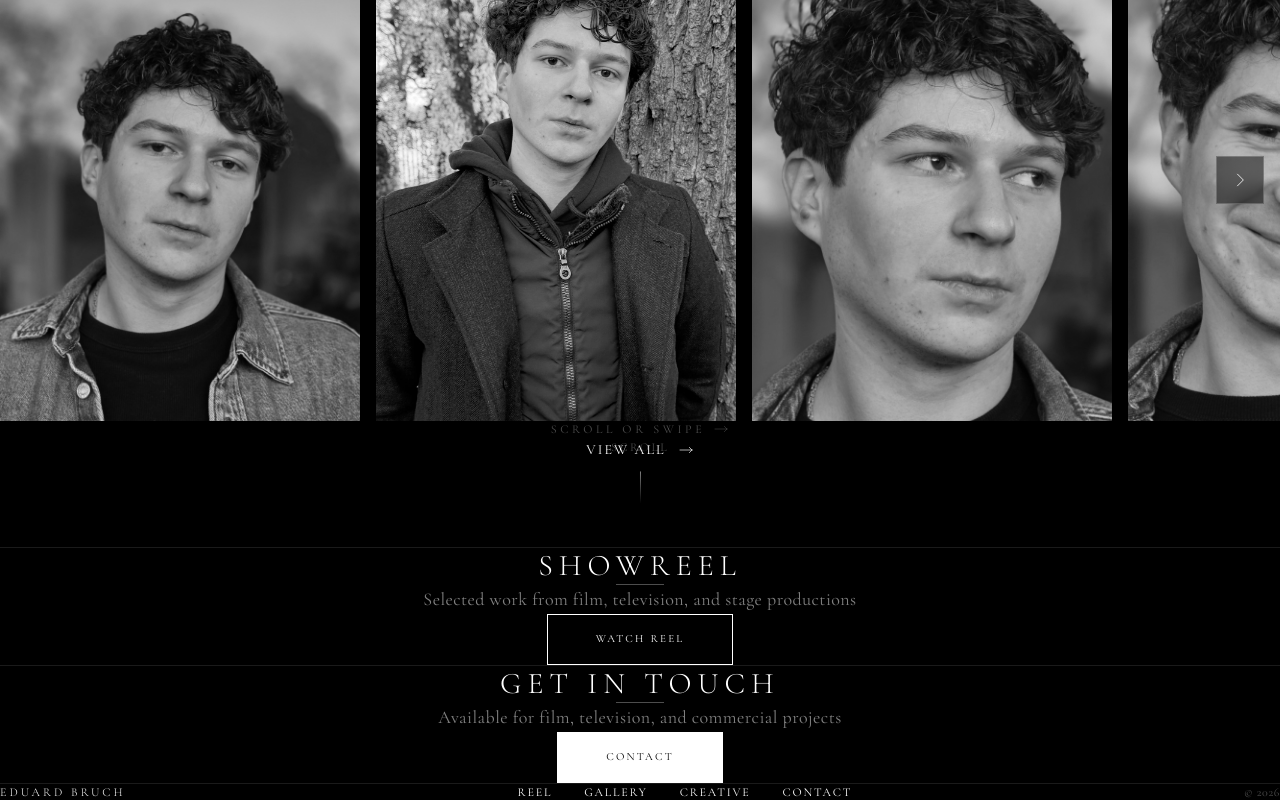
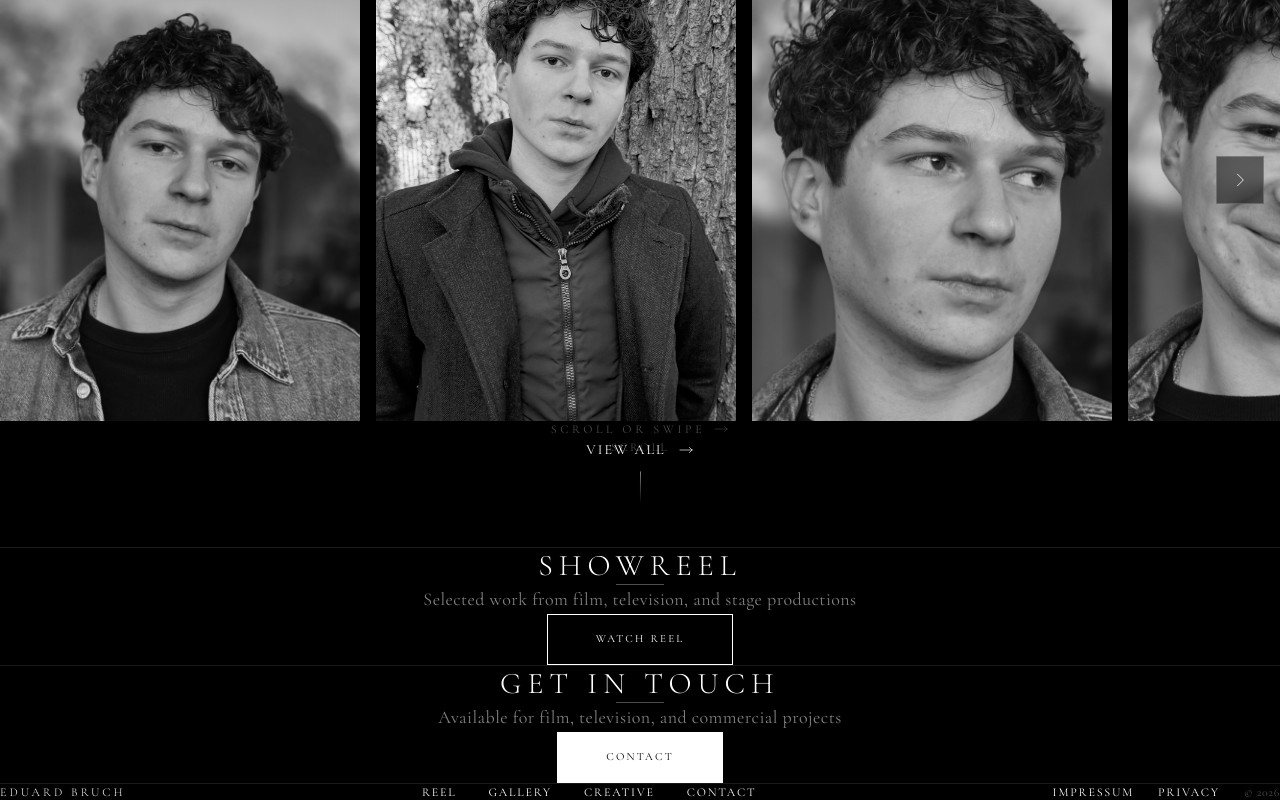
Before and after one commit to eduardbach777/eduard-bruch-website-, a Next.js app: page / in a window 1280 px wide. Shown: the part 253-1053 px from the top of the page. Built offline with nearby package versions, Linux system fonts and the light colour scheme.

Commit message:
Add Impressum and Privacy links to footer

```diff
--- a/src/components/Footer.tsx
+++ b/src/components/Footer.tsx
@@ -38,10 +38,24 @@ export default function Footer() {
             </Link>
           </div>
 
-          {/* Copyright */}
-          <p className="text-white/30 text-xs tracking-wider">
-            © {new Date().getFullYear()}
-          </p>
+          {/* Legal + Copyright */}
+          <div className="flex items-center gap-6">
+            <Link
+              href="/pdfcreator/impressum"
+              className="text-xs tracking-[0.15em] text-white/40 hover:text-white transition-colors uppercase"
+            >
+              Impressum
+            </Link>
+            <Link
+              href="/pdfcreator/privacy"
+              className="text-xs tracking-[0.15em] text-white/40 hover:text-white transition-colors uppercase"
+            >
+              Privacy
+            </Link>
+            <p className="text-white/30 text-xs tracking-wider">
+              © {new Date().getFullYear()}
+            </p>
+          </div>
         </div>
       </div>
     </footer>
```
